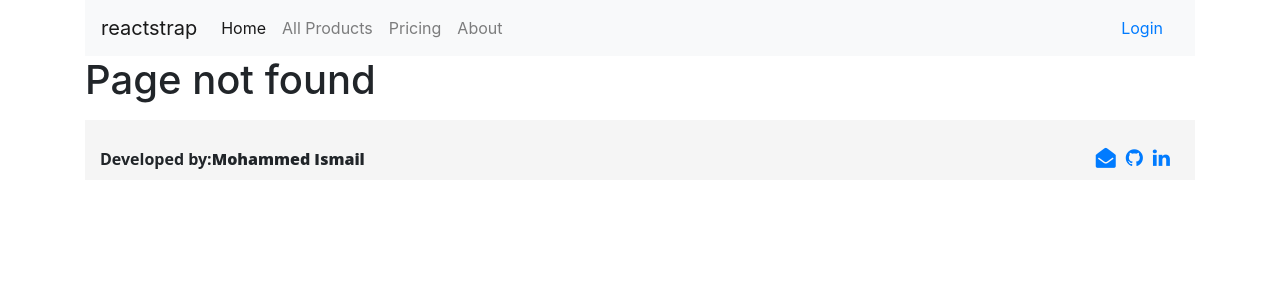
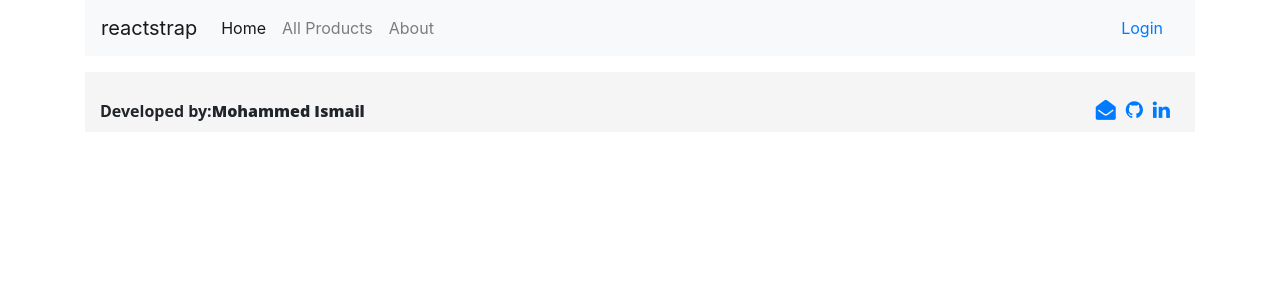
Before and after one commit to Kavorix/React-Shopping-Cart, a React (Create React App) app: page /products in a window 1280 px wide. Before the commit this address had no page. Shown: the top 300 px of the page. Built offline with nearby package versions, Linux system fonts and the light colour scheme.

Commit message:
Added products and about page screens and updated navigation

```diff
--- a/src/router.tsx
+++ b/src/router.tsx
@@ -1,13 +1,15 @@
 import React from "react";
 import { Switch, Route } from "react-router-dom";
 
-import { Auth, Dashboard } from "./screens";
+import { Auth, Dashboard, Products, About } from "./screens";
 
 const AppRouter = () => {
   return (
     <Switch>
       <Route path='/' exact component={Dashboard} />
       <Route path='/auth' component={Auth} />
+      <Route path='/products' component={Products} />
+      <Route path='/about' component={About} />
       <Route
         path='*'
         exact
--- /dev/null
+++ b/src/screens/about.tsx
@@ -0,0 +1,7 @@
+import React from "react";
+
+function About() {
+  return <div></div>;
+}
+
+export default About;
--- a/src/screens/index.tsx
+++ b/src/screens/index.tsx
@@ -1,4 +1,6 @@
 import Dashboard from "./Dashboard";
 import Auth from "./Auth";
+import Products from "./products";
+import About from "./about";
 
-export { Dashboard, Auth };
+export { Dashboard, Auth, Products, About };
--- /dev/null
+++ b/src/screens/products.tsx
@@ -0,0 +1,7 @@
+import React from "react";
+
+function Products() {
+  return <div></div>;
+}
+
+export default Products;
--- a/src/shared/navbar.tsx
+++ b/src/shared/navbar.tsx
@@ -28,17 +28,12 @@ const Navbar = () => {
               </NavLink>
             </NavItem>
             <NavItem>
-              <NavLink tag={Link} to='/'>
+              <NavLink tag={Link} to='/products'>
                 All Products
               </NavLink>
             </NavItem>
             <NavItem>
-              <NavLink tag={Link} to='/'>
-                Pricing
-              </NavLink>
-            </NavItem>
-            <NavItem>
-              <NavLink tag={Link} to='/'>
+              <NavLink tag={Link} to='/about'>
                 About
               </NavLink>
             </NavItem>
```
